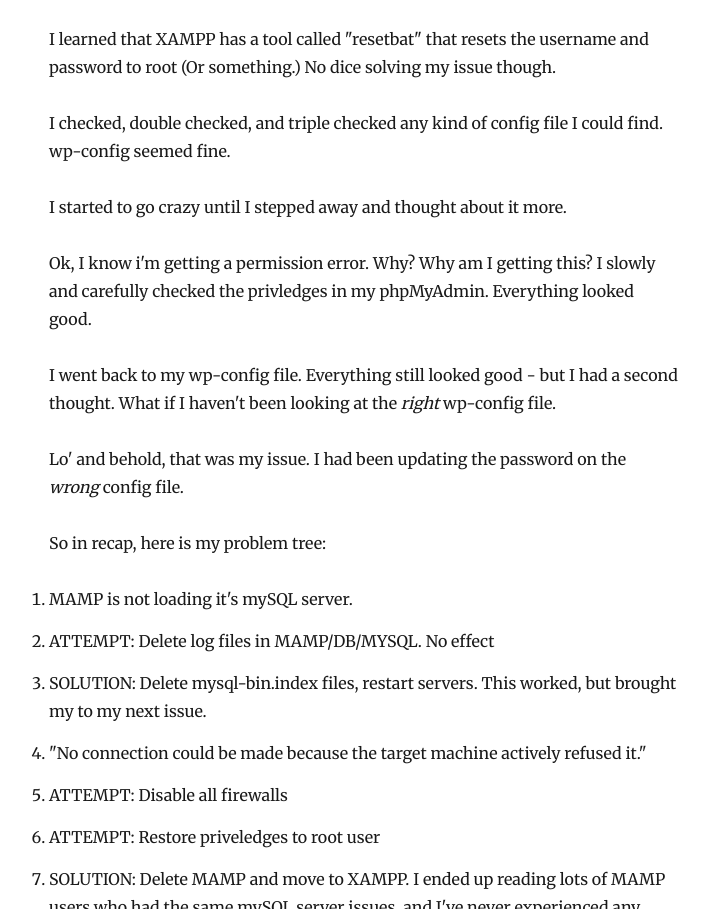
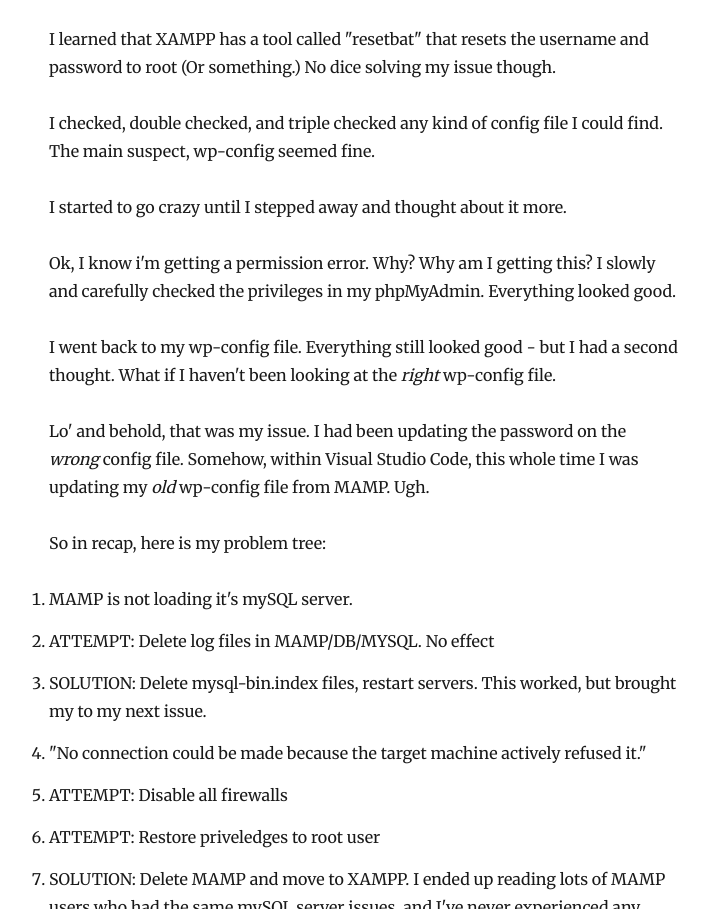
Before and after one commit to Jay-snow/octopus-dev, a Gatsby site: page /first-wordpress-problems/ in a window 1280 px wide. Shown: the part 2111-3020 px from the top of the page, without its empty margins (276-985 px from the left). Built offline with nearby package versions, Linux system fonts and the light colour scheme; Gatsby itself is replaced by a stand-in of ours; some packages are replaced by stand-ins of ours.

Commit message:
Tightened up entry a little.

```diff
--- a/content/blog/first-wordpress-problems/index.md
+++ b/content/blog/first-wordpress-problems/index.md
@@ -32,15 +32,15 @@
 
 I learned that XAMPP has a tool called "resetbat" that resets the username and password to root (Or something.) No dice solving my issue though.
 
-I checked, double checked, and triple checked any kind of config file I could find. wp-config seemed fine.
+I checked, double checked, and triple checked any kind of config file I could find. The main suspect,  wp-config seemed fine.
 
 I started to go crazy until I stepped away and thought about it more.
 
-Ok, I know i'm getting a permission error. Why? Why am I getting this? I slowly and carefully checked the privledges in my phpMyAdmin. Everything looked good.
+Ok, I know i'm getting a permission error. Why? Why am I getting this? I slowly and carefully checked the privileges in my phpMyAdmin. Everything looked good.
 
 I went back to my wp-config file. Everything still looked good - but I had a second thought. What if I haven't been looking at the *right* wp-config file.
 
-Lo' and behold, that was my issue. I had been updating the password on the *wrong* config file.
+Lo' and behold, that was my issue. I had been updating the password on the *wrong* config file. Somehow, within Visual Studio Code, this whole time I was updating my *old* wp-config file from MAMP. Ugh.
 
 So in recap, here is my problem tree:
 
```
